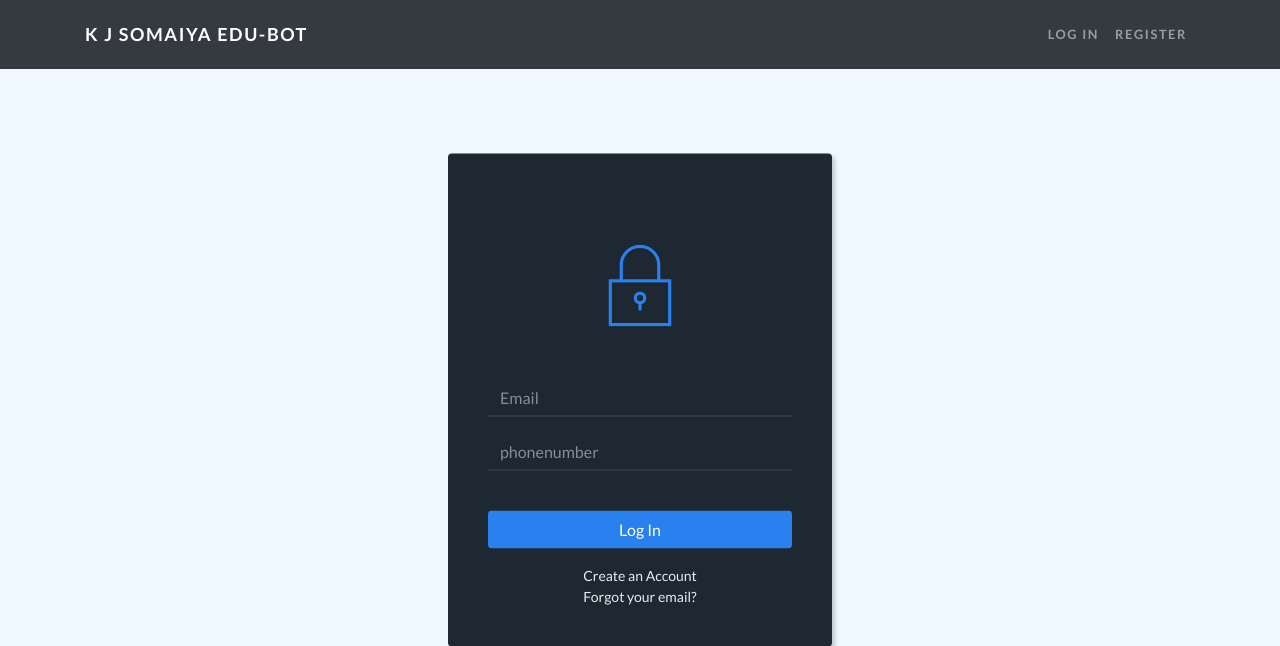
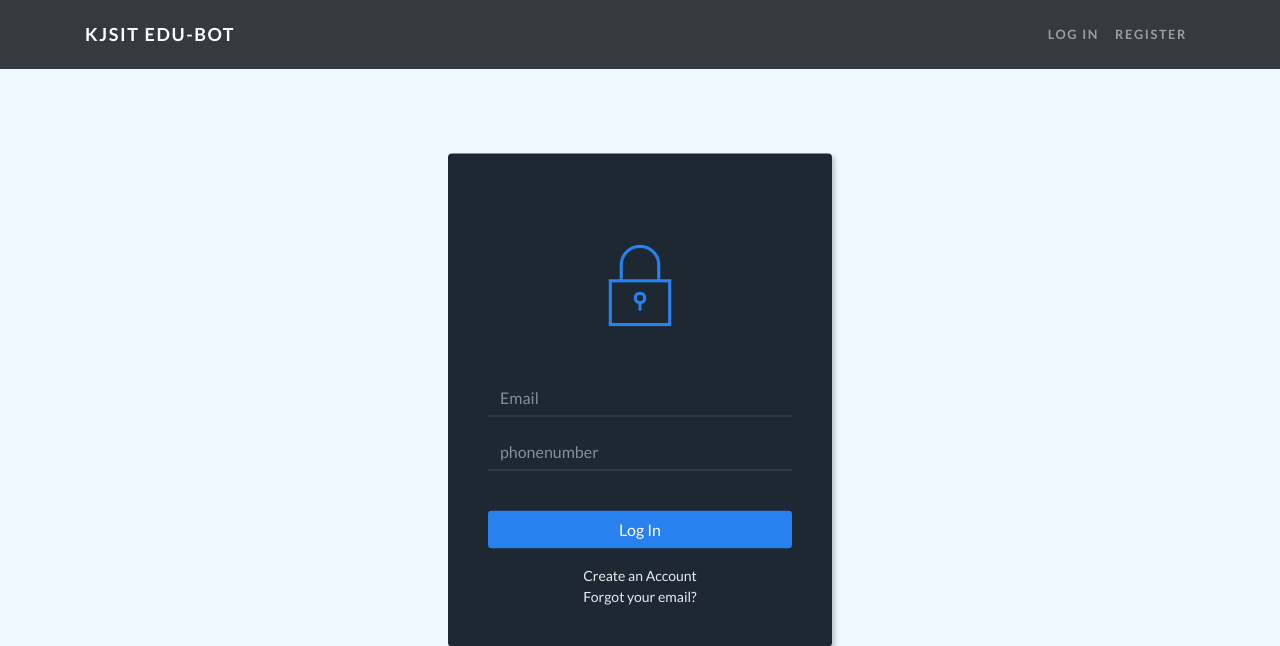
Before and after one commit to yashvishah27/EduBot, a Flask app: page / in a window 1280 px wide. Shown: the top 646 px of the page. Run offline with Flask 2, Linux system fonts and the light colour scheme; some libraries are stand-ins or nearby versions; some web fonts are replaced.

Commit message:
login.html

```diff
--- a/templates/login.html
+++ b/templates/login.html
@@ -19,7 +19,7 @@
 <body>
     <nav class="navbar navbar-dark navbar-expand-lg fixed-top bg-dark navbar-custom">
         <div class="container">
-            <a class="navbar-brand" href="#" style="font-size: large;">K J SOMAIYA EDU-BOT</a><button data-toggle="collapse" class="navbar-toggler" data-target="#navbarResponsive"><span class="navbar-toggler-icon"></span></button>
+            <a class="navbar-brand" href="#" style="font-size: large;"> KJSIT EDU-BOT</a><button data-toggle="collapse" class="navbar-toggler" data-target="#navbarResponsive"><span class="navbar-toggler-icon"></span></button>
             <div class="collapse navbar-collapse" id="navbarResponsive">
                 <ul class="navbar-nav ml-auto">
                     <li class="nav-item"><a class="nav-link" href="/">Log In</a></li>
```
